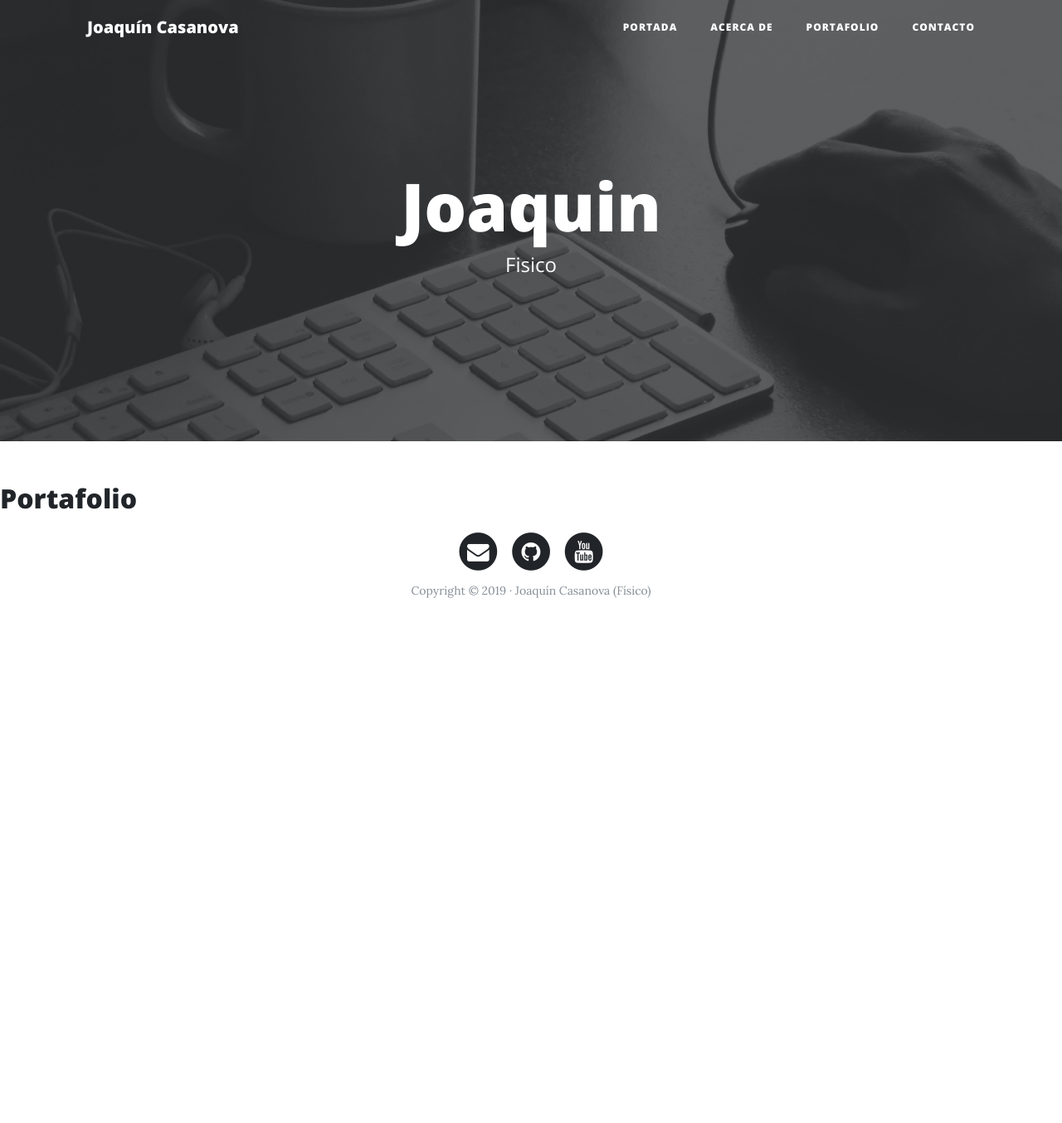
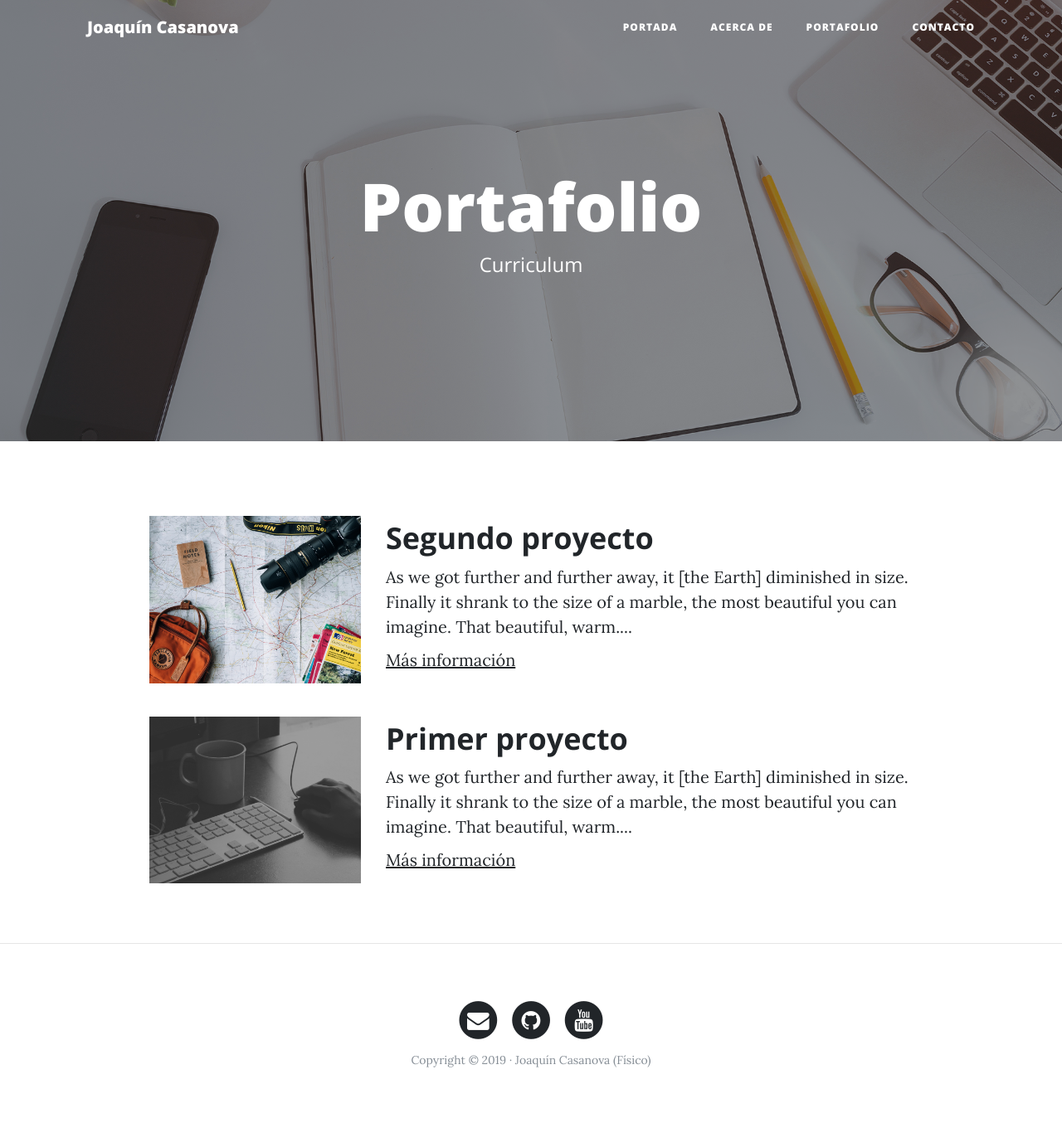
Before and after one commit to joakinCC/Portafolio, a Django app: page /portfolio/ in a window 1280 px wide. Shown: the whole page at 83% size. Before the commit the page ends 721 px from the top, so only its background shows below. Run offline with Django 3.2, Linux system fonts and the light colour scheme; some libraries are stand-ins or nearby versions.

Commit message:
Agregando templates  personalizados y extendidos

```diff
--- a/webpersonal/core/templates/core/base.html
+++ b/webpersonal/core/templates/core/base.html
@@ -49,14 +49,13 @@
     </nav>
 
     <!-- Cabecera -->
-    <header class="masthead" style="background-image: url('{% static 'core/img/home-bg.jpg' %}' )">
+    <header class="masthead" style="background-image: url('{% block background %} {% endblock %}' )">
         <div class="overlay"></div>
         <div class="container">
             <div class="row">
                 <div class="col-lg-8 col-md-10 mx-auto">
                     <div class="site-heading">
-                        <h1>Joaquin</h1>
-                        <span class="subheading">Fisico</span>
+                    {% block headers %} {% endblock %}
                     </div>
                 </div>
             </div>
@@ -64,9 +63,15 @@
     </header>
 
     <!--Contenido-->
-    {% block content %} {% endblock %}
+    <div class="container">
+        {% block content %} {% endblock %}
+    </div>
+
 
     <!-- Pié de página -->
+    {% if request.path != "/" %}
+          <hr>
+    {% endif %}
     <footer>
         <div class="container">
             <div class="row">
--- a/webpersonal/core/templates/core/portfolio.html
+++ b/webpersonal/core/templates/core/portfolio.html
@@ -1,3 +1,38 @@
-{% extends 'core/base.html'%} {% block title %} Portafolio | Mi Web Personal {% endblock %} {% block content %}
-<h2>Portafolio</h2>
+{% extends 'core/base.html'%}
+
+{% block title %}
+Portafolio | Mi Web Personal
 {% endblock %}
+
+
+{% block background %}{% load static %} {% static 'core/img/portfolio-bg.jpg' %} {% endblock %}
+
+{% block headers %}
+    <h1>Portafolio</h1>
+    <span class="subheading">Curriculum</span>
+{% endblock %}
+
+{% block content %}
+ <!-- Proyecto -->
+	      <div class="row project">
+	      	<div class="col-lg-3 col-md-4 offset-lg-1">
+			      <img class="img-fluid" src="{% static 'core/img/about-bg.jpg' %}" alt="">
+	      	</div>
+	        <div class="col-lg-7 col-md-8">
+	      		<h2 class="section-heading title">Segundo proyecto</h2>
+	          <p>As we got further and further away, it [the Earth] diminished in size. Finally it shrank to the size of a marble, the most beautiful you can imagine. That beautiful, warm....</p>
+	          <p><a href="http://google.com">Más información</a></p>
+	      	</div>
+	      </div>
+	      <!-- Proyecto -->
+	      <div class="row project">
+	      	<div class="col-lg-3 col-md-4 offset-lg-1">
+			      <img class="img-fluid" src="{% static 'core/img/home-bg.jpg' %}" alt="">
+	      	</div>
+	        <div class="col-lg-7 col-md-8">
+	      		<h2 class="section-heading title">Primer proyecto</h2>
+	          <p>As we got further and further away, it [the Earth] diminished in size. Finally it shrank to the size of a marble, the most beautiful you can imagine. That beautiful, warm....</p>
+	          <p><a href="http://google.com">Más información</a></p>
+	      	</div>
+	      </div>
+{% endblock %}
```
Also changed, not shown: webpersonal/core/templates/core/about.html (+24 -2 lines), webpersonal/core/templates/core/contact.html (+22 -2 lines), webpersonal/core/templates/core/home.html (+14 -3 lines), webpersonal/core/static/core/img/avataaars.png (added).
